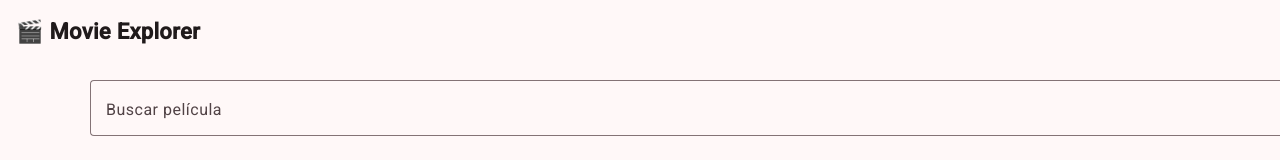
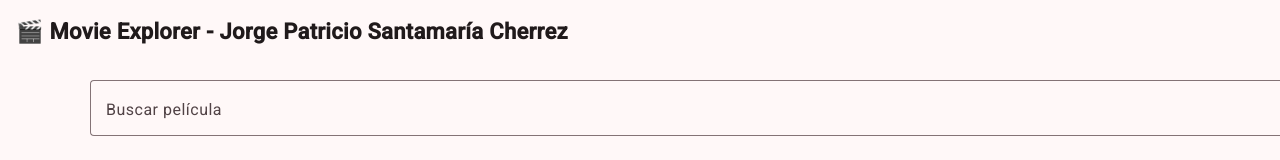
Before and after one commit to Patogol35/movie-explorer, an Angular app: page / in a window 1280 px wide. Shown: the top 160 px of the page. Built offline with nearby package versions, Linux system fonts and the light colour scheme.

Commit message:
Update home.component.ts

```diff
--- a/src/app/pages/home/home.component.ts
+++ b/src/app/pages/home/home.component.ts
@@ -11,7 +11,7 @@ import { MatToolbarModule } from '@angular/material/toolbar';
   imports: [CommonModule, MatToolbarModule, MovieCardComponent, SearchFilterComponent],
   template: `
     <mat-toolbar color="primary" class="toolbar">
-      <span class="logo">🎬 Movie Explorer</span>
+      <span class="logo">🎬 Movie Explorer - Jorge Patricio Santamaría Cherrez</span>
     </mat-toolbar>
 
     <div class="container">
```
